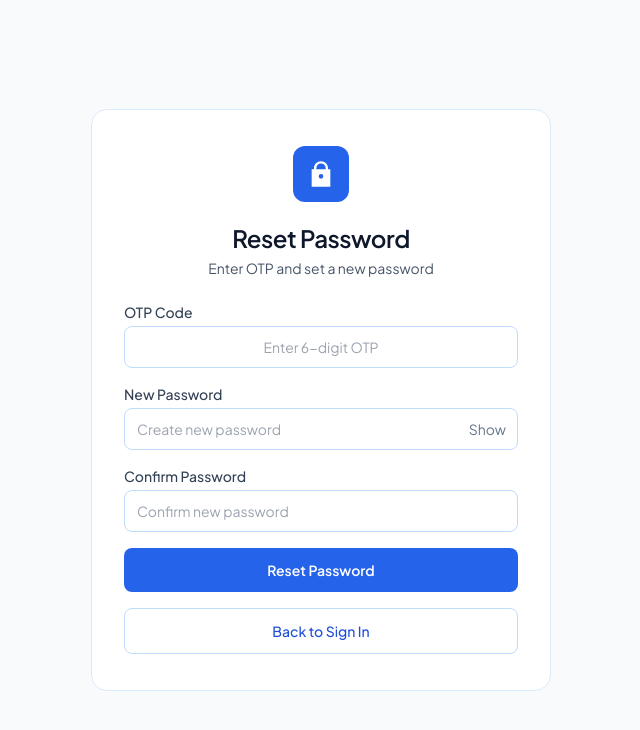
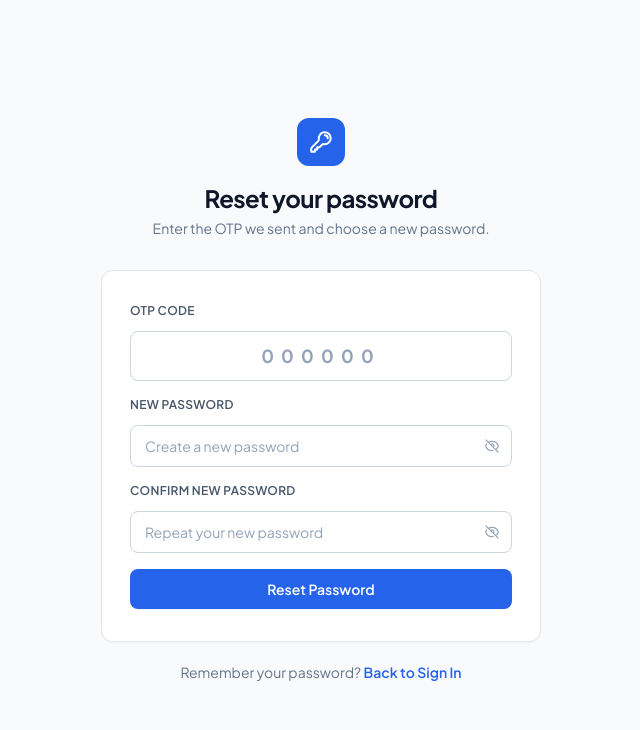
Before and after one commit to DharanSJIT/HireHelper-Infosys-Intern, a React (Vite) app in the folder frontend/: page /reset-password in a window 1280 px wide. Shown: the top 730 px of the page, without its empty margins (319-959 px from the left). Built offline with nearby package versions, Linux system fonts and the light colour scheme.

Commit message:
Updated ui on all the pages

```diff
--- a/frontend/src/components/ForgotPassword.jsx
+++ b/frontend/src/components/ForgotPassword.jsx
@@ -20,10 +20,10 @@ export default function ForgotPassword() {
     setLoading(true);
     try {
       await forgotPassword({ email_id: email });
-      setSuccess('OTP sent to your email.');
+      setSuccess('OTP sent! Redirecting…');
       setTimeout(() => navigate('/reset-password', { state: { email } }), 1500);
     } catch (err) {
-      setError(err.response?.data?.message || 'Failed to send OTP');
+      setError(err.response?.data?.message || 'Failed to send OTP. Please try again.');
     } finally {
       setLoading(false);
     }
@@ -31,37 +31,79 @@ export default function ForgotPassword() {
 
   return (
     <div className="min-h-screen bg-slate-50 flex items-center justify-center px-4 py-10">
-      <div className="bg-white border border-blue-100 rounded-2xl w-full max-w-[460px] px-8 py-9">
-        <div className="w-14 h-14 bg-blue-600 rounded-xl flex items-center justify-center mb-5 mx-auto">
-          <svg viewBox="0 0 24 24" className="w-7 h-7 fill-white">
-            <path d="M18 8h-1V6c0-2.76-2.24-5-5-5S7 3.24 7 6v2H6c-1.1 0-2 .9-2 2v10c0 1.1.9 2 2 2h12c1.1 0 2-.9 2-2V10c0-1.1-.9-2-2-2z" />
+      <div className="w-full max-w-[440px]">
+
+        {/* Brand */}
+        <div className="text-center mb-8">
+          <div className="inline-flex w-12 h-12 bg-blue-600 rounded-xl items-center justify-center mb-4">
+            <svg viewBox="0 0 24 24" fill="none" strokeWidth="2" className="w-6 h-6 stroke-white">
+              <path strokeLinecap="round" strokeLinejoin="round" d="M16.5 10.5V6.75a4.5 4.5 0 10-9 0v3.75m-.75 11.25h10.5a2.25 2.25 0 002.25-2.25v-6.75a2.25 2.25 0 00-2.25-2.25H6.75a2.25 2.25 0 00-2.25 2.25v6.75a2.25 2.25 0 002.25 2.25z" />
             </svg>
           </div>
+          <h1 className="text-2xl font-bold text-slate-900 tracking-tight">Forgot your password?</h1>
+          <p className="text-sm text-slate-500 mt-1">Enter your email and we'll send you a reset code.</p>
+        </div>
 
-        <h1 className="text-2xl font-semibold text-slate-900 text-center">Forgot Password?</h1>
-        <p className="text-sm text-slate-600 text-center mt-1 mb-6">Enter your email to receive a reset OTP.</p>
+        {/* Card */}
+        <div className="surface-card px-7 py-8">
 
-        {error && <div className="w-full bg-red-50 border border-red-200 rounded-lg px-3 py-2 mb-4 text-sm text-red-700">{error}</div>}
-        {success && <div className="w-full bg-green-50 border border-green-200 rounded-lg px-3 py-2 mb-4 text-sm text-green-700">{success}</div>}
+          {error && (
+            <div className="alert-error mb-5">
+              <svg viewBox="0 0 24 24" fill="none" strokeWidth="1.75" className="w-4 h-4 stroke-red-600 flex-shrink-0 mt-0.5">
+                <path strokeLinecap="round" strokeLinejoin="round" d="M12 9v3.75m9-.75a9 9 0 11-18 0 9 9 0 0118 0zm-9 3.75h.008v.008H12v-.008z" />
+              </svg>
+              {error}
+            </div>
+          )}
+
+          {success && (
+            <div className="alert-success mb-5">
+              <svg viewBox="0 0 24 24" fill="none" strokeWidth="1.75" className="w-4 h-4 stroke-emerald-600 flex-shrink-0 mt-0.5">
+                <path strokeLinecap="round" strokeLinejoin="round" d="M9 12.75L11.25 15 15 9.75M21 12a9 9 0 11-18 0 9 9 0 0118 0z" />
+              </svg>
+              {success}
+            </div>
+          )}
 
           <form onSubmit={handleSubmit} className="space-y-4">
-          <div>
-            <label className="text-sm font-medium text-slate-700">Email address</label>
+            <div className="input-group">
+              <label htmlFor="forgot-email" className="input-label">Email Address</label>
               <input
+                id="forgot-email"
                 type="email"
-              placeholder="Enter your email"
+                autoComplete="email"
+                placeholder="you@example.com"
                 value={email}
                 onChange={(e) => setEmail(e.target.value)}
-              className="w-full mt-1 px-3 py-3 text-sm border border-blue-200 rounded-lg focus:outline-none focus:ring-2 focus:ring-blue-100 focus:border-blue-500"
+                className="input-field"
               />
             </div>
 
-          <button type="submit" disabled={loading} className="w-full py-3 bg-blue-600 hover:bg-blue-700 text-white text-sm font-semibold rounded-lg disabled:opacity-50">
-            {loading ? 'Sending OTP...' : 'Send OTP'}
+            <button
+              type="submit"
+              disabled={loading}
+              className="btn-primary w-full py-2.5 mt-2"
+            >
+              {loading ? (
+                <>
+                  <svg className="w-4 h-4 animate-spin" viewBox="0 0 24 24" fill="none">
+                    <circle className="opacity-25" cx="12" cy="12" r="10" stroke="currentColor" strokeWidth="4" />
+                    <path className="opacity-75" fill="currentColor" d="M4 12a8 8 0 018-8V0C5.373 0 0 5.373 0 12h4z" />
+                  </svg>
+                  Sending OTP…
+                </>
+              ) : 'Send Reset Code'}
             </button>
           </form>
+        </div>
 
-        <Link to="/login" className="w-full mt-4 block text-center py-3 border border-blue-200 rounded-lg text-sm font-medium text-blue-700 hover:bg-blue-50">Back to Sign In</Link>
+        <p className="mt-5 text-center text-sm text-slate-500">
+          Remember your password?{' '}
+          <Link to="/login" className="font-semibold text-blue-600 hover:text-blue-700 transition-colors duration-150">
+            Back to Sign In
+          </Link>
+        </p>
+
       </div>
     </div>
   );
--- a/frontend/src/components/ResetPassword.jsx
+++ b/frontend/src/components/ResetPassword.jsx
@@ -1,6 +1,19 @@
 import React, { useState } from 'react';
 import { Link, useNavigate, useLocation } from 'react-router-dom';
 import { resetPassword } from '../config/api';
+
+function EyeIcon({ open }) {
+  return open ? (
+    <svg viewBox="0 0 24 24" fill="none" strokeWidth="1.75" className="w-4 h-4 stroke-current">
+      <path strokeLinecap="round" strokeLinejoin="round" d="M15 12a3 3 0 11-6 0 3 3 0 016 0z" />
+      <path strokeLinecap="round" strokeLinejoin="round" d="M2.458 12C3.732 7.943 7.523 5 12 5c4.478 0 8.268 2.943 9.542 7-1.274 4.057-5.064 7-9.542 7-4.477 0-8.268-2.943-9.542-7z" />
+    </svg>
+  ) : (
+    <svg viewBox="0 0 24 24" fill="none" strokeWidth="1.75" className="w-4 h-4 stroke-current">
+      <path strokeLinecap="round" strokeLinejoin="round" d="M13.875 18.825A10.05 10.05 0 0112 19c-4.478 0-8.268-2.943-9.543-7a9.97 9.97 0 011.563-3.029m5.858.908a3 3 0 114.243 4.243M9.878 9.878l4.242 4.242M9.88 9.88l-3.29-3.29m7.532 7.532l3.29 3.29M3 3l3.59 3.59m0 0A9.953 9.953 0 0112 5c4.478 0 8.268 2.943 9.543 7a10.025 10.025 0 01-4.132 5.411m0 0L21 21" />
+    </svg>
+  );
+}
 
 export default function ResetPassword() {
   const [otp, setOtp] = useState('');
@@ -8,7 +21,8 @@ export default function ResetPassword() {
   const [confirmPassword, setConfirmPassword] = useState('');
   const [error, setError] = useState('');
   const [loading, setLoading] = useState(false);
-  const [showPassword, setShowPassword] = useState(false);
+  const [showNewPassword, setShowNewPassword] = useState(false);
+  const [showConfirmPassword, setShowConfirmPassword] = useState(false);
   const navigate = useNavigate();
   const location = useLocation();
   const email = location.state?.email;
@@ -20,12 +34,12 @@ export default function ResetPassword() {
       setError('Please fill in all fields.');
       return;
     }
+    if (newPassword.length < 8) {
+      setError('Password must be at least 8 characters.');
+      return;
+    }
     if (newPassword !== confirmPassword) {
       setError('Passwords do not match.');
-      return;
-    }
-    if (newPassword.length < 8) {
-      setError('Password must be at least 8 characters.');
       return;
     }
     setLoading(true);
@@ -33,7 +47,7 @@ export default function ResetPassword() {
       await resetPassword({ email_id: email, otp, newPassword });
       navigate('/login');
     } catch (err) {
-      setError(err.response?.data?.message || 'Failed to reset password');
+      setError(err.response?.data?.message || 'Failed to reset password. Please try again.');
     } finally {
       setLoading(false);
     }
@@ -41,66 +55,123 @@ export default function ResetPassword() {
 
   return (
     <div className="min-h-screen bg-slate-50 flex items-center justify-center px-4 py-10">
-      <div className="bg-white border border-blue-100 rounded-2xl w-full max-w-[460px] px-8 py-9">
-        <div className="w-14 h-14 bg-blue-600 rounded-xl flex items-center justify-center mb-5 mx-auto">
-          <svg viewBox="0 0 24 24" className="w-7 h-7 fill-white">
-            <path d="M12 1C8.676 1 6 3.676 6 7v1H4v15h16V8h-2V7c0-3.324-2.676-6-6-6zm0 2c2.276 0 4 1.724 4 4v1H8V7c0-2.276 1.724-4 4-4zm0 9a2 2 0 110 4 2 2 0 010-4z" />
+      <div className="w-full max-w-[440px]">
+
+        {/* Brand */}
+        <div className="text-center mb-8">
+          <div className="inline-flex w-12 h-12 bg-blue-600 rounded-xl items-center justify-center mb-4">
+            <svg viewBox="0 0 24 24" fill="none" strokeWidth="2" className="w-6 h-6 stroke-white">
+              <path strokeLinecap="round" strokeLinejoin="round" d="M15.75 5.25a3 3 0 013 3m3 0a6 6 0 01-7.029 5.912c-.563-.097-1.159.026-1.563.43L10.5 17.25H8.25v2.25H6v2.25H2.25v-2.818c0-.597.237-1.17.659-1.591l6.499-6.499c.404-.404.527-1 .43-1.563A6 6 0 1121.75 8.25z" />
             </svg>
           </div>
+          <h1 className="text-2xl font-bold text-slate-900 tracking-tight">Reset your password</h1>
+          <p className="text-sm text-slate-500 mt-1">
+            Enter the OTP we sent{email ? <> to <span className="font-semibold text-slate-700">{email}</span></> : ''} and choose a new password.
+          </p>
+        </div>
 
-        <h1 className="text-2xl font-semibold text-slate-900 text-center">Reset Password</h1>
-        <p className="text-sm text-slate-600 text-center mb-6 mt-1">Enter OTP and set a new password</p>
+        {/* Card */}
+        <div className="surface-card px-7 py-8">
 
-        {error && <div className="w-full bg-red-50 border border-red-200 text-red-700 px-3 py-2 rounded-lg mb-4 text-sm">{error}</div>}
+          {error && (
+            <div className="alert-error mb-5">
+              <svg viewBox="0 0 24 24" fill="none" strokeWidth="1.75" className="w-4 h-4 stroke-red-600 flex-shrink-0 mt-0.5">
+                <path strokeLinecap="round" strokeLinejoin="round" d="M12 9v3.75m9-.75a9 9 0 11-18 0 9 9 0 0118 0zm-9 3.75h.008v.008H12v-.008z" />
+              </svg>
+              {error}
+            </div>
+          )}
 
           <form onSubmit={handleSubmit} className="space-y-4">
-          <div>
-            <label className="text-sm font-medium text-slate-700 mb-1 block">OTP Code</label>
+
+            {/* OTP */}
+            <div className="input-group">
+              <label htmlFor="reset-otp" className="input-label">OTP Code</label>
               <input
+                id="reset-otp"
                 type="text"
+                inputMode="numeric"
                 maxLength={6}
-              placeholder="Enter 6-digit OTP"
+                placeholder="000000"
                 value={otp}
                 onChange={(e) => setOtp(e.target.value.replace(/\D/g, ''))}
-              className="w-full px-3 py-2.5 text-sm border border-blue-200 rounded-lg focus:outline-none focus:ring-2 focus:ring-blue-100 focus:border-blue-500 text-center"
+                className="input-field text-center text-lg font-bold tracking-[0.4em]"
               />
             </div>
 
-          <div>
-            <label className="text-sm font-medium text-slate-700 mb-1 block">New Password</label>
+            {/* New Password */}
+            <div className="input-group">
+              <label htmlFor="reset-password" className="input-label">New Password</label>
               <div className="relative">
                 <input
-                type={showPassword ? 'text' : 'password'}
-                placeholder="Create new password"
+                  id="reset-password"
+                  type={showNewPassword ? 'text' : 'password'}
+                  autoComplete="new-password"
+                  placeholder="Create a new password"
                   value={newPassword}
                   onChange={(e) => setNewPassword(e.target.value)}
-                className="w-full px-3 py-2.5 text-sm border border-blue-200 rounded-lg focus:outline-none focus:ring-2 focus:ring-blue-100 focus:border-blue-500 pr-12"
+                  className="input-field pr-11"
                 />
-              <button type="button" onClick={() => setShowPassword(!showPassword)} className="absolute right-3 top-1/2 -translate-y-1/2 text-sm text-slate-500 hover:text-blue-600">
-                {showPassword ? 'Hide' : 'Show'}
+                <button
+                  type="button"
+                  onClick={() => setShowNewPassword(!showNewPassword)}
+                  className="absolute right-3 top-1/2 -translate-y-1/2 text-slate-400 hover:text-slate-700 cursor-pointer transition-colors duration-150"
+                  aria-label={showNewPassword ? 'Hide password' : 'Show password'}
+                >
+                  <EyeIcon open={showNewPassword} />
                 </button>
               </div>
             </div>
 
-          <div>
-            <label className="text-sm font-medium text-slate-700 mb-1 block">Confirm Password</label>
+            {/* Confirm Password */}
+            <div className="input-group">
+              <label htmlFor="reset-confirm" className="input-label">Confirm New Password</label>
+              <div className="relative">
                 <input
-              type="password"
-              placeholder="Confirm new password"
+                  id="reset-confirm"
+                  type={showConfirmPassword ? 'text' : 'password'}
+                  autoComplete="new-password"
+                  placeholder="Repeat your new password"
                   value={confirmPassword}
                   onChange={(e) => setConfirmPassword(e.target.value)}
-              className="w-full px-3 py-2.5 text-sm border border-blue-200 rounded-lg focus:outline-none focus:ring-2 focus:ring-blue-100 focus:border-blue-500"
+                  className="input-field pr-11"
                 />
+                <button
+                  type="button"
+                  onClick={() => setShowConfirmPassword(!showConfirmPassword)}
+                  className="absolute right-3 top-1/2 -translate-y-1/2 text-slate-400 hover:text-slate-700 cursor-pointer transition-colors duration-150"
+                  aria-label={showConfirmPassword ? 'Hide password' : 'Show password'}
+                >
+                  <EyeIcon open={showConfirmPassword} />
+                </button>
+              </div>
             </div>
 
-          <button type="submit" disabled={loading} className="w-full py-3 bg-blue-600 hover:bg-blue-700 text-white text-sm font-semibold rounded-lg disabled:opacity-50">
-            {loading ? 'Resetting...' : 'Reset Password'}
+            <button
+              type="submit"
+              disabled={loading}
+              className="btn-primary w-full py-2.5 mt-2"
+            >
+              {loading ? (
+                <>
+                  <svg className="w-4 h-4 animate-spin" viewBox="0 0 24 24" fill="none">
+                    <circle className="opacity-25" cx="12" cy="12" r="10" stroke="currentColor" strokeWidth="4" />
+                    <path className="opacity-75" fill="currentColor" d="M4 12a8 8 0 018-8V0C5.373 0 0 5.373 0 12h4z" />
+                  </svg>
+                  Resetting…
+                </>
+              ) : 'Reset Password'}
             </button>
           </form>
+        </div>
 
-        <Link to="/login" className="w-full block text-center py-3 mt-4 border border-blue-200 rounded-lg text-sm font-medium text-blue-700 hover:bg-blue-50">
+        <p className="mt-5 text-center text-sm text-slate-500">
+          Remember your password?{' '}
+          <Link to="/login" className="font-semibold text-blue-600 hover:text-blue-700 transition-colors duration-150">
             Back to Sign In
           </Link>
+        </p>
+
       </div>
     </div>
   );
```
Also changed, not shown: frontend/src/components/Dashboard.jsx (+34 -22 lines), frontend/src/components/VerifyOtp.jsx (+68 -23 lines). Lines whose indentation alone changed are shown as unchanged.
